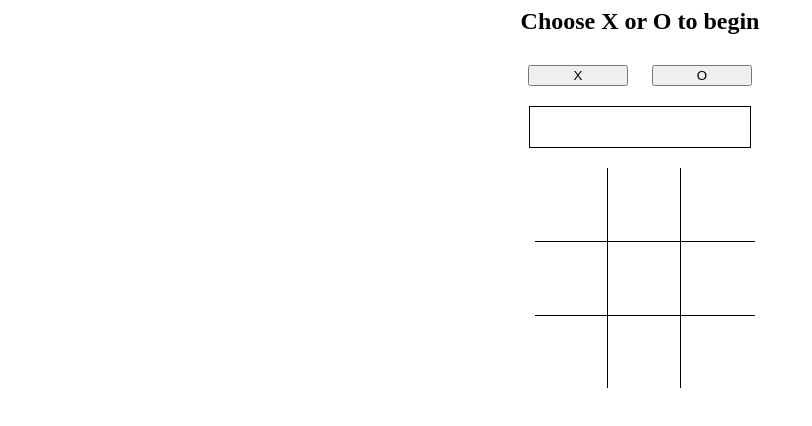
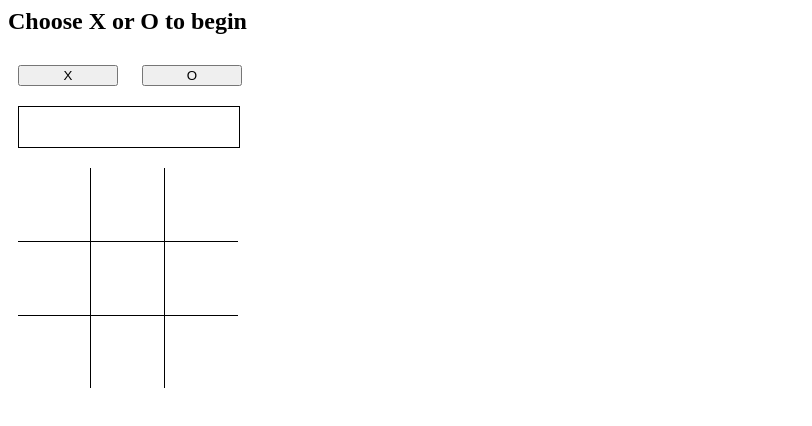
Before and after one commit to KayDee/tictactoe, a website: page index.html in a window 1280 px wide. Shown: the whole page, without its empty margins (0-812 px from the left). Drawn offline with Linux system fonts and the light colour scheme.

Commit message:
removed one line
the center tag

```diff
--- a/index.html
+++ b/index.html
@@ -20,7 +20,6 @@ h2{
     font-family: cursive;
     font-size: 48px;
     position: absolute;
-	left: 41%;
     width: 220px;
     height: 220px;
     margin: 10px;
@@ -55,7 +54,7 @@ span{
 </style>
 </head>
 <body>
-<center>
+
 	<h2 id="title">Choose X or O to begin</h2>
 	<button onclick="choose(this.innerText); disappear()">X</button>
 	<button onclick="choose(this.innerText); disappear()">O</button>
@@ -63,13 +62,11 @@ span{
 	<div id="board">
 	<!-- div tags added in the script below -->
 	</div>
-</center>
 </body>
 <script src="tictactoe.js"></script>
 <script>
 
 makeBlocks();
-
 win();
 var board = document.getElementById("board");
 
```
Also changed, not shown: package.json (added, +23 -0 lines), .eslintrc.js (added), 1 other file.
